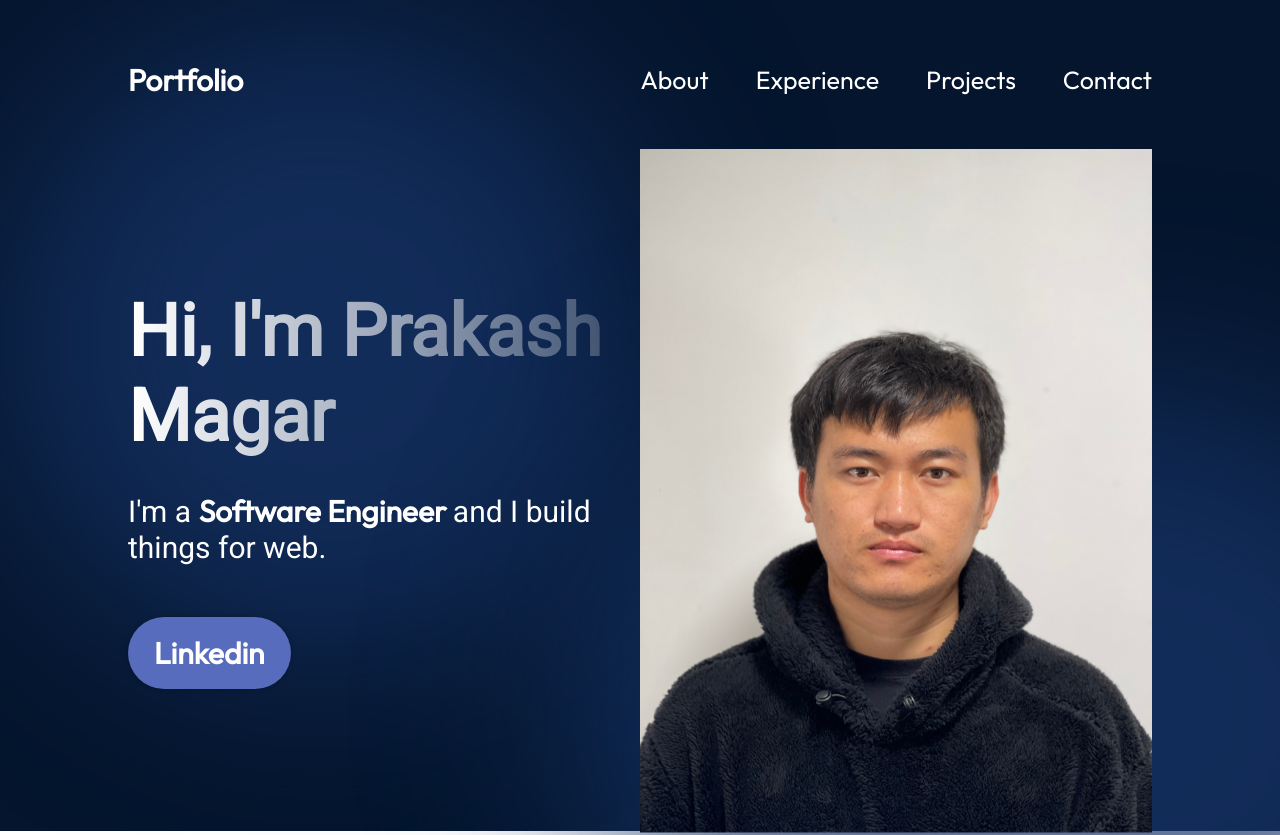
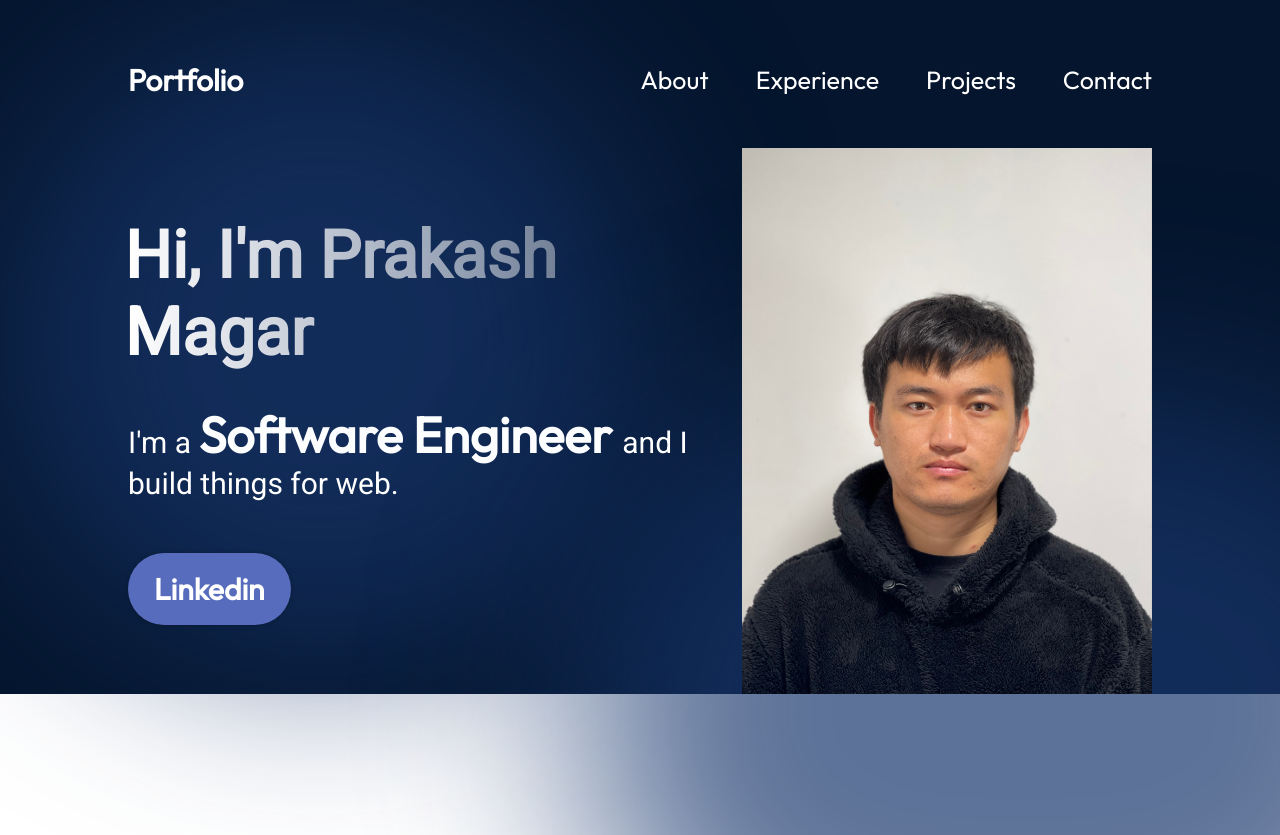
Before and after one commit to petermagar/Personal-Portfolio, a React (Vite) app: page / in a window 1280 px wide. Shown: the top 835 px of the page. Built offline with nearby package versions, Linux system fonts and the light colour scheme.

Commit message:
Animation Added into Profile

```diff
--- a/src/Components/Navbar/Profile/Profile.jsx
+++ b/src/Components/Navbar/Profile/Profile.jsx
@@ -8,7 +8,7 @@ export const Profile = () => {
         <div className={styles.content}>
           <h1 className={styles.title}> Hi, I'm Prakash Magar</h1>
           <p className={styles.description}>
-            I'm a <b>Software Engineer </b>and I build things for web.
+            I'm a <b className={styles.softwareEngineer}>Software Engineer </b>and I build things for web.
           </p>
           <a href="https://www.linkedin.com/in/prakash-layo-magar-16603a166/" className={styles.contactBtn}>
             Linkedin
--- a/src/Components/Navbar/Profile/Profile.module.css
+++ b/src/Components/Navbar/Profile/Profile.module.css
@@ -20,7 +20,7 @@
 }
 
 .title {
-  font-size: 72px;
+  font-size: 65px;
   font-weight: 900;
   margin-bottom: 33px;
   font-family: var(--font-roboto);
@@ -31,7 +31,25 @@
   );
   -webkit-text-fill-color: transparent;
   -webkit-background-clip: text;
+  animation: scaleAnimation 2s infinite alternate;
 }
+@keyframes scaleAnimation {
+    0%, 100% {
+      transform: scale(1);
+    }
+    50% {
+      transform: scale(1.1);
+    }
+  }
+
+  .softwareEngineer {
+    font-size: 50px;
+    font-weight: bold;
+    color: #fcfdff;
+
+  }
+
+
 
 .description {
   font-size: 30px;
@@ -51,26 +69,12 @@
 }
 
 .MyImg {
-  width: 50%;
-  z-index: 1;
+    height: auto;
+    width: 40%;
+    z-index: 1;
 
-  animation-name: floating;
-  animation-duration: 3s;
-  animation-iteration-count: infinite;
-  animation-timing-function: ease-in-out;
-}
+  }
 
-@keyframes floating {
-  0% {
-    transform: translate(0, 0px);
-  }
-  50% {
-    transform: translate(0, 10px);
-  }
-  100% {
-    transform: translate(0, -0px);
-  }
-}
 
 .topBlur {
   position: absolute;
```
